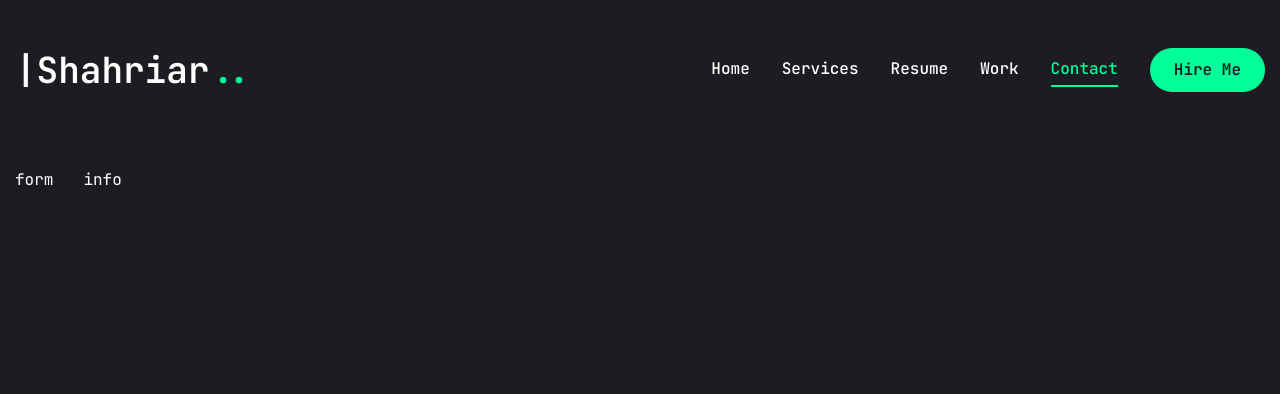
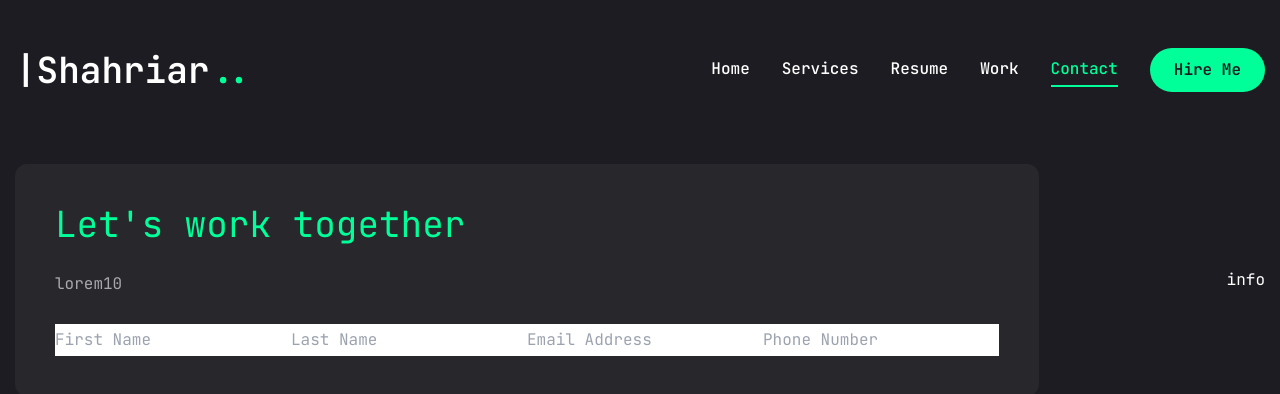
Before and after one commit to shahriar2880/portfolio, a Next.js app: page /contact in a window 1280 px wide. Shown: the top 394 px of the page. Built offline with nearby package versions, Linux system fonts and the light colour scheme.

Commit message:
contact form input

```diff
--- a/app/contact/page.jsx
+++ b/app/contact/page.jsx
@@ -30,10 +30,20 @@ const Contact = () => {
         <div className="flex flex-col xl:flex-row gap-[30px]">
           {/* form */}
           <div className="xl:h-[54%] order-2 xl:order-none">
-            <form>form</form>
+            <form className="flex flex-col gap-6 p-10 bg-[#27272c] rounded-xl">
+              <h3 className="text-4xl text-accent">Let's work together</h3>
+              <p className="text-white/60">lorem10</p>
+              {/* input */}
+              <div>
+                <input type='firstname' placeholder="First Name"/>
+                <input type='lastname' placeholder="Last Name"/>
+                <input type='email' placeholder="Email Address"/>
+                <input type='phone' placeholder="Phone Number"/>
+              </div>
+            </form>
           </div>
           {/* info */}
-          <div>info</div>
+          <div className="flex-1 flex items-center xl:justify-end order-1 xl:order-none mb-8 xl:mb-0">info</div>
         </div>
       </div>
     </section>
```
